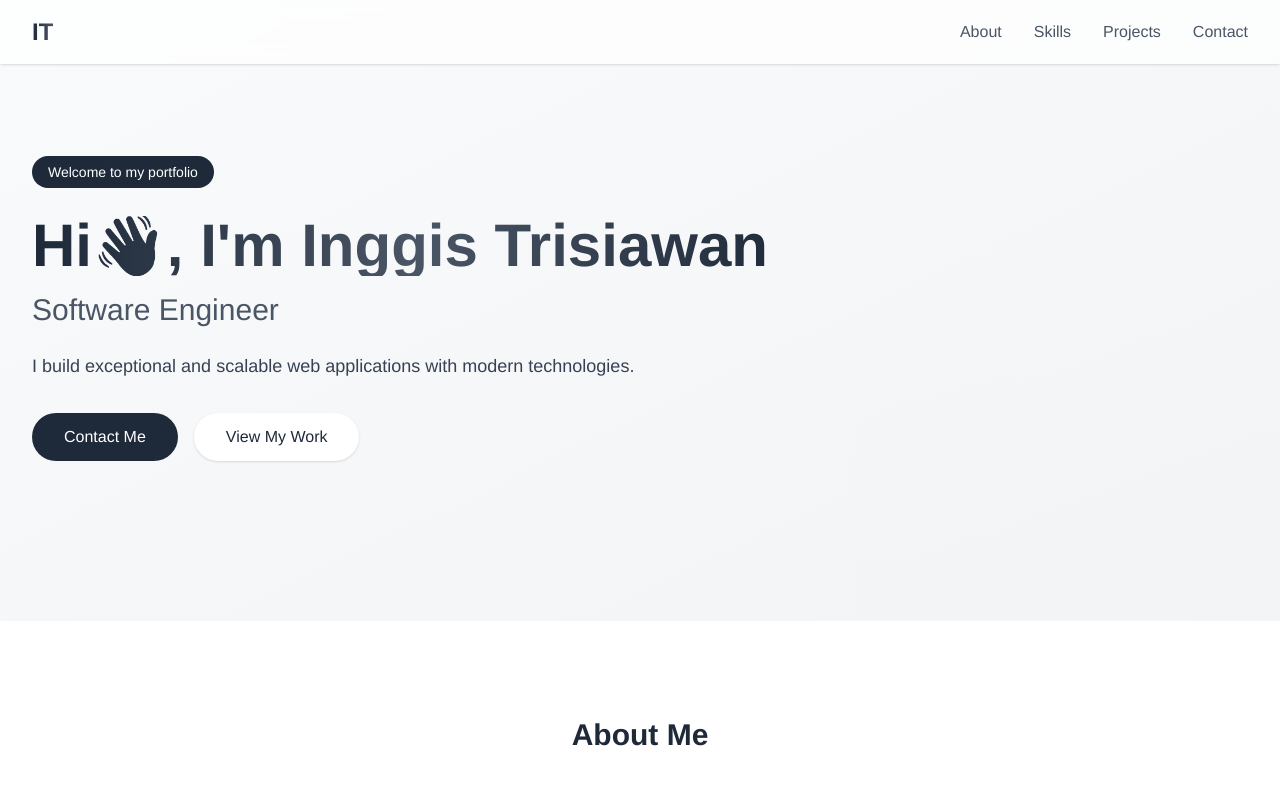
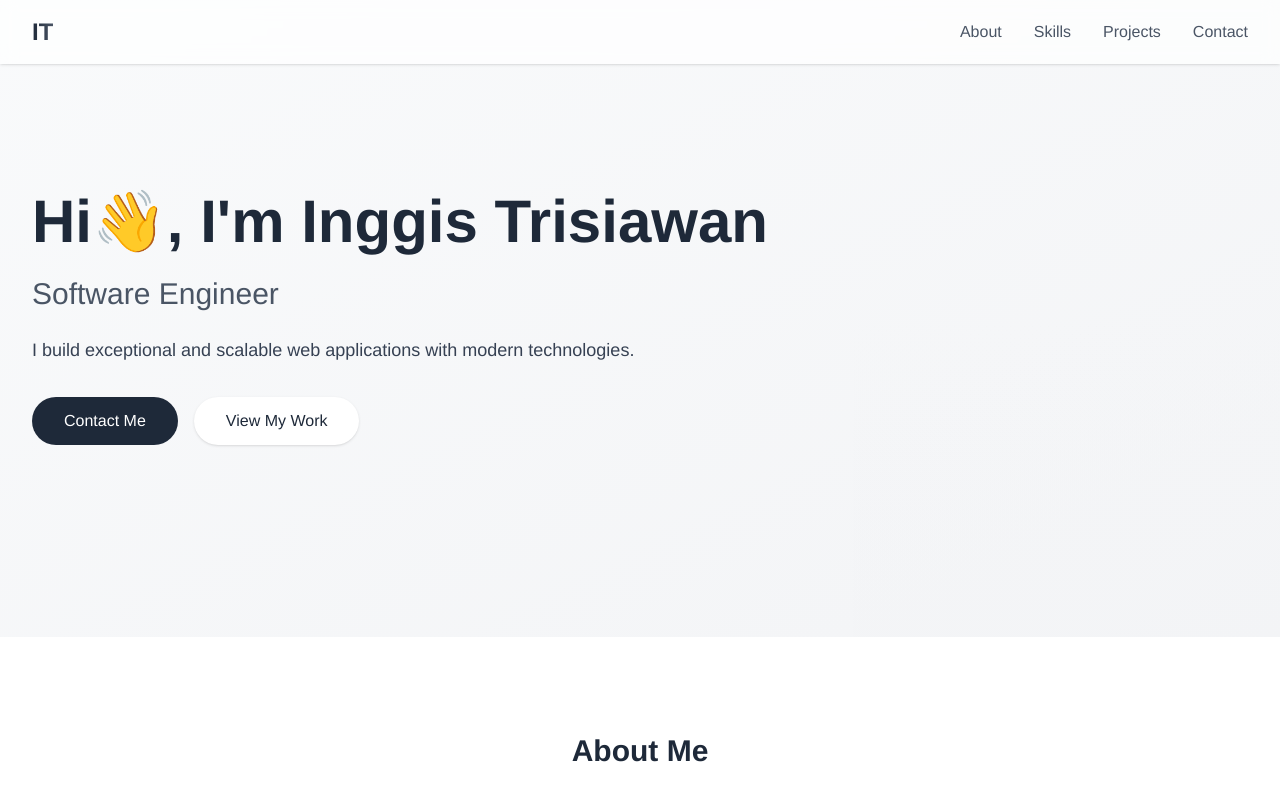
Before and after one commit to inggiskurnia/portofolio-web, a Next.js app: page / in a window 1280 px wide. Shown: the top 800 px of the page. Built offline with nearby package versions, Linux system fonts and the light colour scheme.

Commit message:
chore: fix styling

```diff
--- a/src/app/globals.css
+++ b/src/app/globals.css
@@ -5,6 +5,18 @@
   src: url("/public/fonts/AvertaDemoPE-Regular.woff2") format("woff2");
   font-weight: normal;
   font-style: normal;
+}
+
+@font-face {
+  font-family: "Averta Demo PE";
+  src: url("/public/fonts/AvertaDemoPE-ExtraboldItalic.woff2") format("woff2");
+  font-weight: bold;
+  font-style: italic;
+}
+
+:root {
+  --background: #ffffff;
+  --foreground: #000000;
 }
 
 @theme {
@@ -32,18 +44,6 @@
   --color-secondary-900: #134e4a;
 }
 
-@font-face {
-  font-family: "Averta Demo PE";
-  src: url("/public/fonts/AvertaDemoPE-ExtraboldItalic.woff2") format("woff2");
-  font-weight: bold;
-  font-style: italic;
-}
-
-:root {
-  --background: #ffffff;
-  --foreground: #000000;
-}
-
 body {
   background: var(--background);
   color: var(--foreground);
--- a/src/components/sections/Contact.tsx
+++ b/src/components/sections/Contact.tsx
@@ -1,7 +1,7 @@
 "use client";
 
 import { FC } from "react";
-import { Formik, Form, Field, ErrorMessage } from "formik";
+import { Formik, Form, Field, ErrorMessage, FormikHelpers } from "formik";
 import * as Yup from "yup";
 import MailIcon from "@/components/icons/MailIcon";
 import GitHubIcon from "@/components/icons/GitHubIcon";
@@ -21,6 +21,14 @@ const ContactSchema = Yup.object().shape({
     .required("Message is required"),
 });
 
+type ContactFormValues = {
+  name: string;
+  email: string;
+  title: string;
+  message: string;
+  time: string;
+};
+
 const Contact: FC = () => {
   const initialValues = {
     name: "",
@@ -30,7 +38,10 @@ const Contact: FC = () => {
     time: new Date().toString(),
   };
 
-  const handleSubmit = async (values: typeof initialValues, { setSubmitting, resetForm }: any) => {
+  const handleSubmit = async (
+    values: typeof initialValues,
+    { setSubmitting, resetForm }: FormikHelpers<ContactFormValues>
+  ) => {
     const emailJsServiceId = process.env.NEXT_PUBLIC_EMAILJS_SERVICE_ID;
     const emailJsTemplateId = process.env.NEXT_PUBLIC_EMAILJS_TEMPLATE_ID;
     const emailJsUserId = process.env.NEXT_PUBLIC_EMAILJS_USER_ID;
--- a/src/components/sections/Hero.tsx
+++ b/src/components/sections/Hero.tsx
@@ -3,16 +3,11 @@ import { FC } from "react";
 const Hero: FC = () => {
   return (
     <section className="relative bg-gradient-to-br from-gray-50 to-gray-100">
-      <div className="max-w-7xl mx-auto px-4 sm:px-6 lg:px-8 py-32 md:py-40">
-        <div className="max-w-3xl relative z-10">
-          <div className="mb-8">
-            <span className="px-4 py-2 bg-gray-800 text-white text-sm rounded-full">
-              Welcome to my portfolio
-            </span>
+      <div className="max-w-7xl mx-auto px-4 sm:px-6 lg:px-8 py-32 md:py-48">
+        <div className="max-w-3xl">
+          <div className="mb-6">
+            <span className="text-5xl md:text-6xl font-bold">Hi👋, I&#39;m Inggis Trisiawan</span>
           </div>
-          <h1 className="text-5xl md:text-6xl font-bold mb-4 bg-gradient-to-r from-gray-800 via-gray-600 to-gray-800 bg-clip-text text-transparent">
-            Hi👋, I&#39;m Inggis Trisiawan
-          </h1>
           <h2 className="text-2xl md:text-3xl font-medium mb-6 text-gray-600">Software Engineer</h2>
           <p className="text-lg mb-8 text-gray-700 leading-relaxed">
             I build exceptional and scalable web applications with modern technologies.
```
